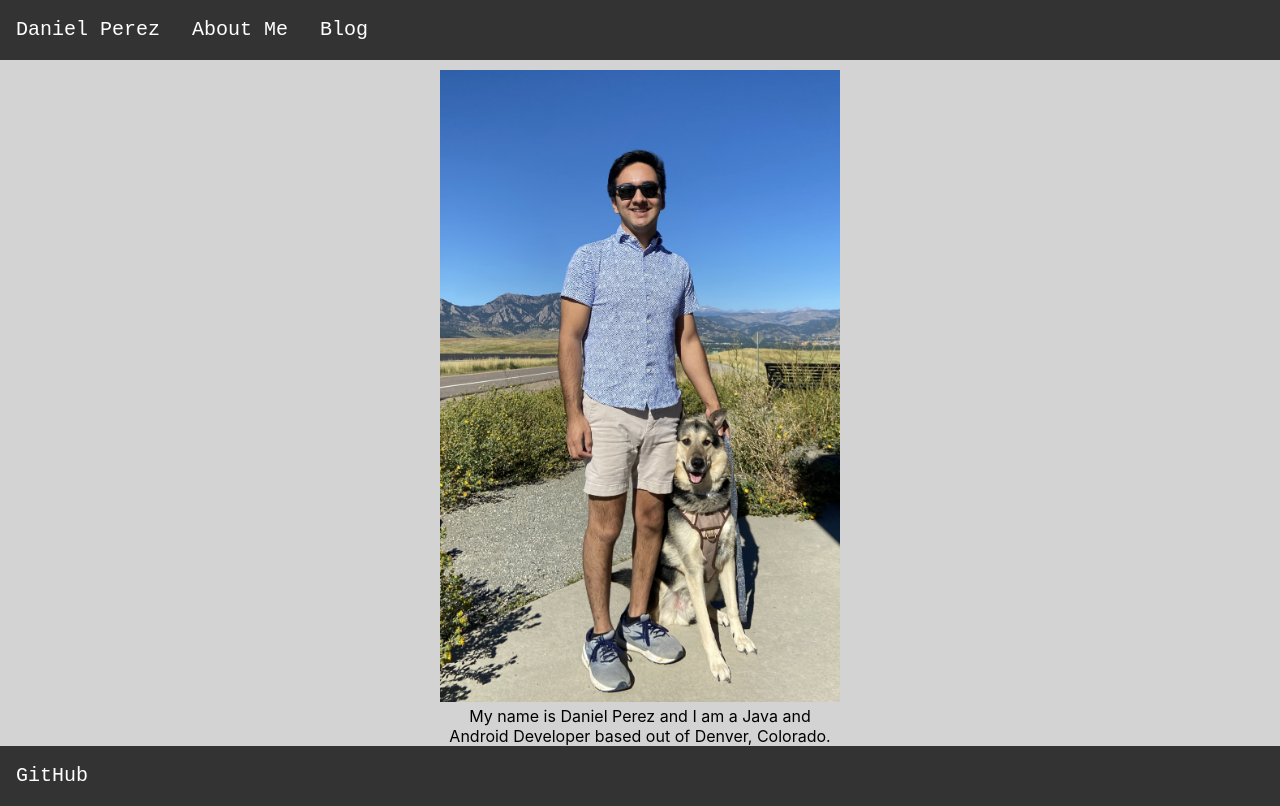
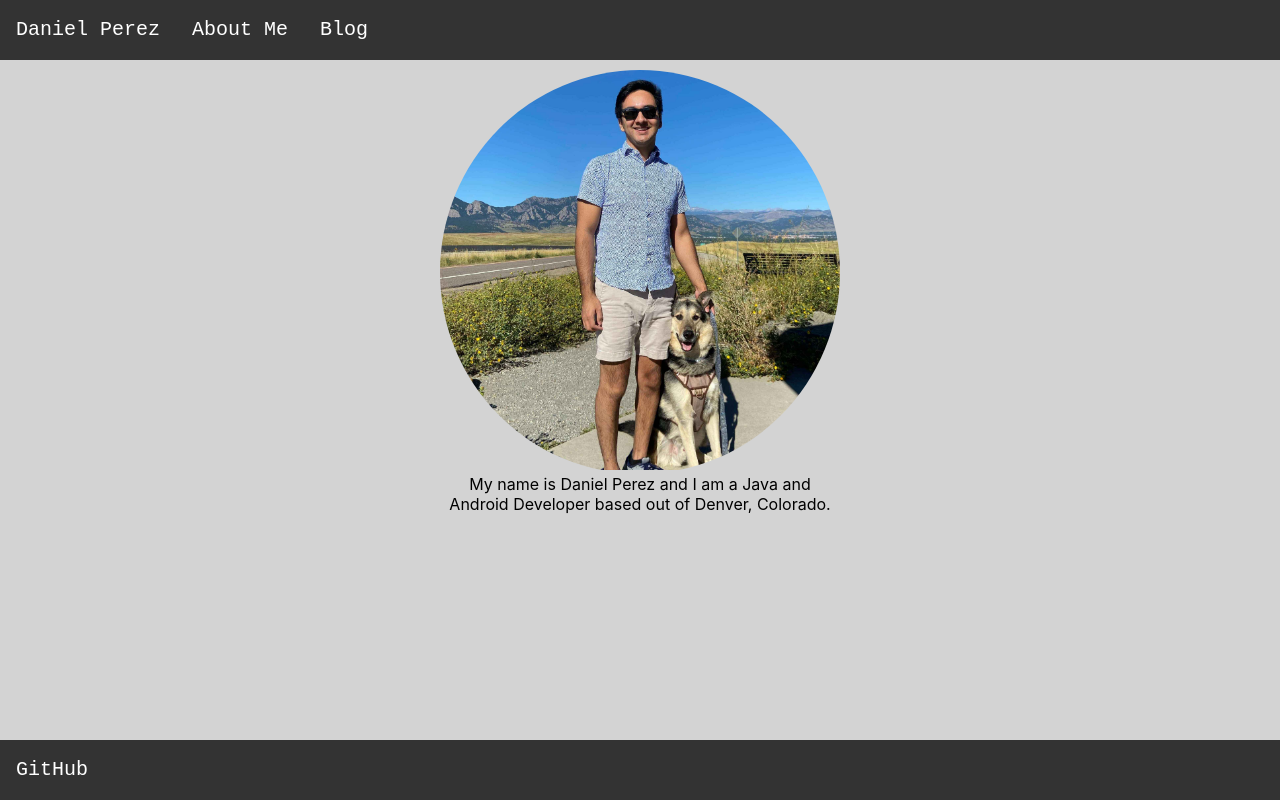
Before and after one commit to danielPerez97/website, a React (Create React App) app: page / in a window 1280 px wide. Built offline with nearby package versions, Linux system fonts and the light colour scheme.

Commit message:
Updated profile picture and fit it with a circular crop

```diff
--- a/src/components/AboutMe.jsx
+++ b/src/components/AboutMe.jsx
@@ -10,8 +10,14 @@ const Container = styled.div`
   width: 100vw;
 `;
 
+const CircularImgContainer = styled.div`
+  border-radius: 50%;
+  overflow: hidden;
+`;
+
 const StyledImg = styled.img`
   width: 400px;
+  object-fit: scale-down;
 `;
 
 const Content = styled.div`
@@ -27,7 +33,9 @@ function AboutMe() {
   return (
     <Container>
       <Content>
-        <StyledImg src={ProfilePicture} alt="Daniel Perez" />
+        <CircularImgContainer>
+          <StyledImg src={ProfilePicture} alt="Daniel Perez" />
+        </CircularImgContainer>
         <CenteredText>
           My name is Daniel Perez and I am a Java and Android Developer based out of Denver,
           Colorado.
```
Also changed, not shown: src/images/DanielPerez.jpeg.
